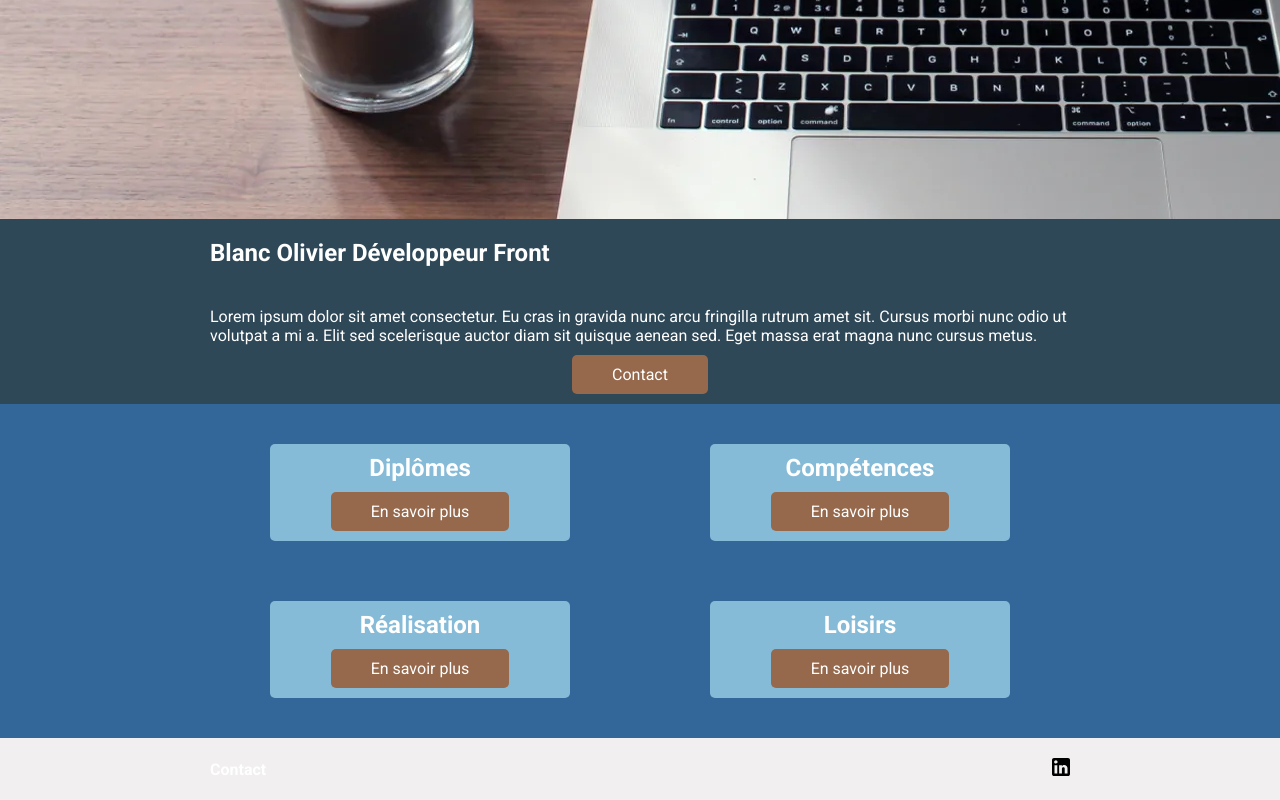
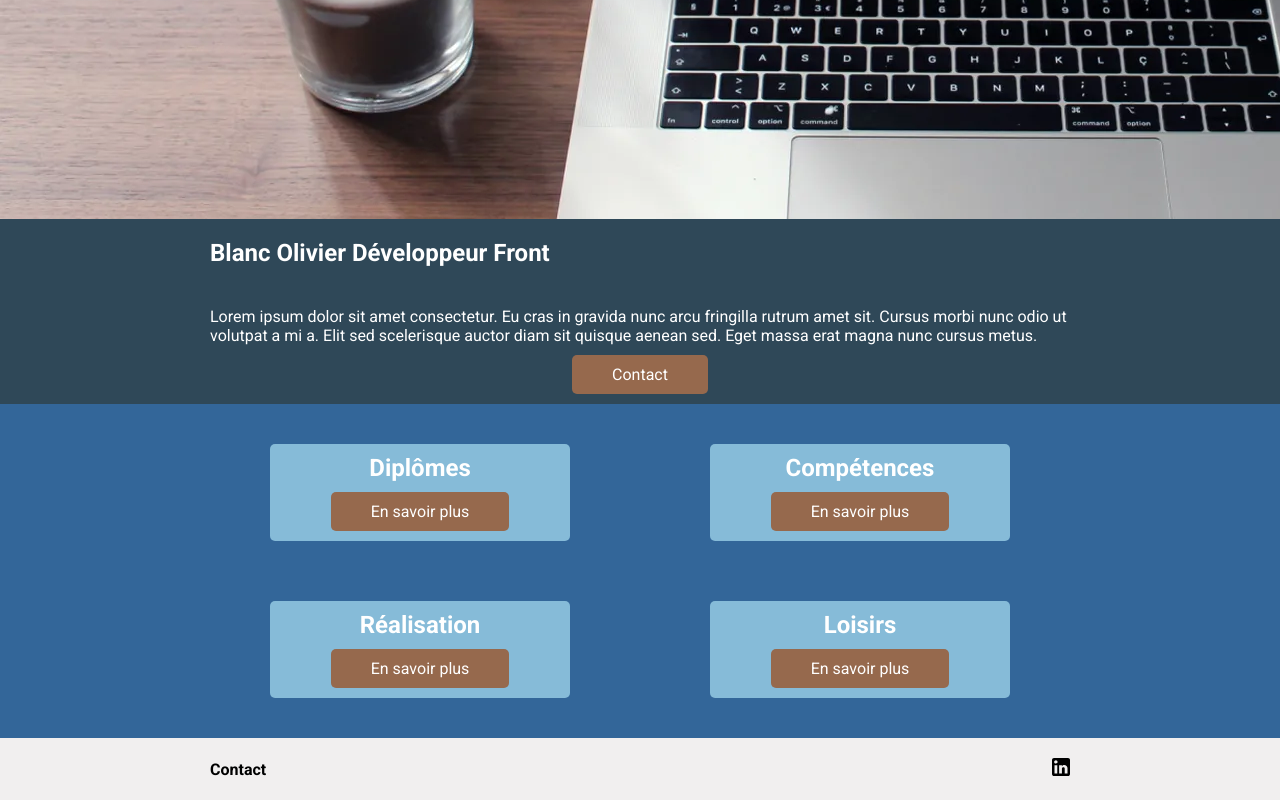
Before and after one commit to olivierblanc42/portefolio-ob, an Angular app in the folder portfolio_olivier_blanc/: page / in a window 1280 px wide. Shown: the part 671-1471 px from the top of the page. Built offline with nearby package versions, Linux system fonts and the light colour scheme.

Commit message:
color link in footer black

```diff
--- a/portfolio_olivier_blanc/src/styles.scss
+++ b/portfolio_olivier_blanc/src/styles.scss
@@ -53,6 +53,11 @@ footer{
   color: black;
   padding-bottom: $padding;
   padding-top: $padding;
+
+    a {
+        color: black;
+      }
+
 }
 
 
```
